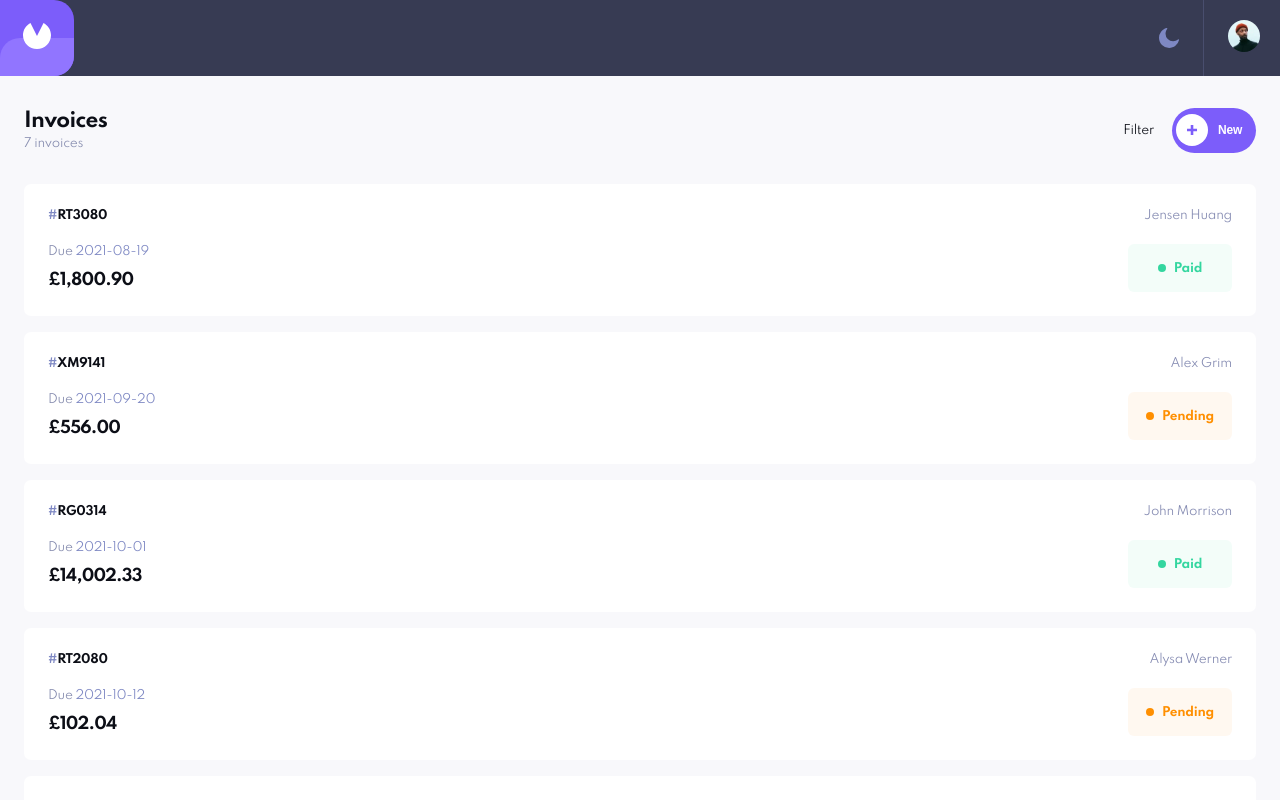
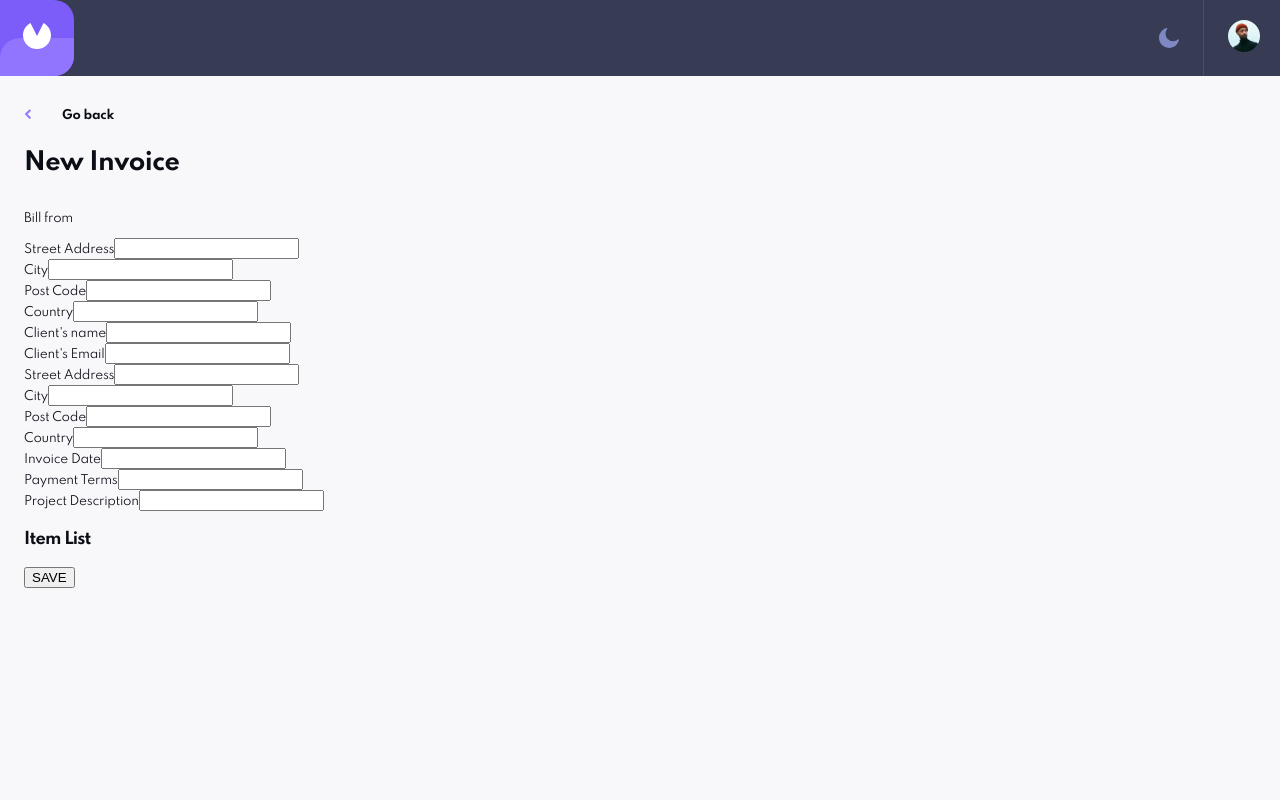
Before and after one commit to kpav33/invoice-app, a React (Create React App) app: page / in a window 1280 px wide. Both pictures are taken after a click on the button "New". Shown: the top 800 px of the page. Built offline with nearby package versions, Linux system fonts and the light colour scheme.

Commit message:
Create new invoice basic functionality

```diff
--- a/src/components/ActionBar.js
+++ b/src/components/ActionBar.js
@@ -3,7 +3,7 @@ import styled from "styled-components";
 
 import { ReactComponent as Plus } from "../assets/icon-plus.svg";
 
-export default function ActionBar({ allInvoices }) {
+export default function ActionBar({ allInvoices, setCreateNewInvoice }) {
   return (
     <StyledActionBarDiv>
       <div>
@@ -19,7 +19,7 @@ export default function ActionBar({ allInvoices }) {
         <PlusIconDiv>
           <Plus />
         </PlusIconDiv>
-        <button>New</button>
+        <button onClick={() => setCreateNewInvoice(true)}>New</button>
       </ActionBarSelectionDiv>
     </StyledActionBarDiv>
   );
--- a/src/components/MainContent.js
+++ b/src/components/MainContent.js
@@ -1,14 +1,31 @@
-import React from "react";
+import React, { useState } from "react";
 import styled from "styled-components";
 
 import ActionBar from "./ActionBar";
 import Invoices from "./Invoices";
+import NewInvoice from "./NewInvoice";
 
 export default function MainContent({ allInvoices, setAllInvoices }) {
+  const [createNewInvoice, setCreateNewInvoice] = useState(false);
+
   return (
     <StyledMain>
-      <ActionBar allInvoices={allInvoices} setAllInvoices={setAllInvoices} />
-      <Invoices allInvoices={allInvoices} setAllInvoices={setAllInvoices} />
+      {!createNewInvoice && (
+        <>
+          <ActionBar
+            allInvoices={allInvoices}
+            setAllInvoices={setAllInvoices}
+            setCreateNewInvoice={setCreateNewInvoice}
+          />
+          <Invoices allInvoices={allInvoices} setAllInvoices={setAllInvoices} />
+        </>
+      )}
+      {createNewInvoice && (
+        <NewInvoice
+          setCreateNewInvoice={setCreateNewInvoice}
+          setAllInvoices={setAllInvoices}
+        />
+      )}
     </StyledMain>
   );
 }
--- /dev/null
+++ b/src/components/NewInvoice.js
@@ -0,0 +1,209 @@
+import React, { useState } from "react";
+import styled from "styled-components";
+import { ReactComponent as ArrowLeft } from "../assets/icon-arrow-left.svg";
+
+export default function NewInvoice({ setCreateNewInvoice, setAllInvoices }) {
+  const [formObject, setFormObject] = useState({
+    streetAddress: "",
+    city: "",
+    postCode: "",
+    country: "",
+    streetAddressClient: "",
+    cityClient: "",
+    postCodeClient: "",
+    countryClient: "",
+    clientEmail: "",
+    clientName: "",
+    invoiceDate: "",
+    paymentTerms: "",
+    projectDescription: "",
+    id: "1",
+    paymentDue: "12-3-2021",
+    total: "1000",
+    status: "pending",
+  });
+
+  console.log(formObject);
+
+  function handleChange(event) {
+    const { name, value } = event.target;
+    //console.log(name);
+    //console.log(value);
+    setFormObject({ ...formObject, [name]: value });
+  }
+
+  function handleSaveClick() {
+    setAllInvoices((prevState) => [...prevState, formObject]);
+  }
+
+  return (
+    <StyledCreateNewInvoiceDiv>
+      <StyledGoBackLink onClick={() => setCreateNewInvoice(false)}>
+        <ArrowLeft /> Go back
+      </StyledGoBackLink>
+      {/* <div>
+        <button onClick={() => setCreateNewInvoice(false)}>Go back</button>
+      </div> */}
+      <h2>New Invoice</h2>
+      <p>Bill from</p>
+      <div>
+        <label htmlFor="streetAddress">Street Address</label>
+        <input
+          type="text"
+          id="streetAddress"
+          name="streetAddress"
+          value={formObject.streetAddress}
+          onChange={handleChange}
+        />
+      </div>
+      <div>
+        <label htmlFor="city">City</label>
+        <input
+          type="text"
+          id="city"
+          name="city"
+          value={formObject.city}
+          onChange={handleChange}
+        />
+      </div>
+      <div>
+        <label htmlFor="postCode">Post Code</label>
+        <input
+          type="text"
+          id="postCode"
+          name="postCode"
+          value={formObject.postCode}
+          onChange={handleChange}
+        />
+      </div>
+      <div>
+        <label htmlFor="country">Country</label>
+        <input
+          type="text"
+          id="country"
+          name="country"
+          value={formObject.country}
+          onChange={handleChange}
+        />
+      </div>
+      <div>
+        <label htmlFor="clientName">Client's name</label>
+        <input
+          type="text"
+          id="clientName"
+          name="clientName"
+          value={formObject.clientName}
+          onChange={handleChange}
+        />
+      </div>
+      <div>
+        <label htmlFor="clientEmail">Client's Email</label>
+        <input
+          type="text"
+          id="clientEmail"
+          name="clientEmail"
+          value={formObject.clientEmail}
+          onChange={handleChange}
+        />
+      </div>
+      <div>
+        <label htmlFor="streetAddressClient">Street Address</label>
+        <input
+          type="text"
+          id="streetAddressClient"
+          name="streetAddressClient"
+          value={formObject.streetAddressClient}
+          onChange={handleChange}
+        />
+      </div>
+      <div>
+        <label htmlFor="cityClient">City</label>
+        <input
+          type="text"
+          id="cityClient"
+          name="cityClient"
+          value={formObject.cityClient}
+          onChange={handleChange}
+        />
+      </div>
+      <div>
+        <label htmlFor="postCodeClient">Post Code</label>
+        <input
+          type="text"
+          id="postCodeClient"
+          name="postCodeClient"
+          value={formObject.postCodeClient}
+          onChange={handleChange}
+        />
+      </div>
+      <div>
+        <label htmlFor="countryClient">Country</label>
+        <input
+          type="text"
+          id="countryClient"
+          name="countryClient"
+          value={formObject.countryClient}
+          onChange={handleChange}
+        />
+      </div>
+      <div>
+        <label htmlFor="invoiceDate">Invoice Date</label>
+        <input
+          type="text"
+          id="invoiceDate"
+          name="invoiceDate"
+          value={formObject.invoiceDate}
+          onChange={handleChange}
+        />
+      </div>
+      <div>
+        <label htmlFor="paymentTerms">Payment Terms</label>
+        <input
+          type="text"
+          id="paymentTerms"
+          name="paymentTerms"
+          value={formObject.paymentTerms}
+          onChange={handleChange}
+        />
+      </div>
+      <div>
+        <label htmlFor="projectDescription">Project Description</label>
+        <input
+          type="text"
+          id="projectDescription"
+          name="projectDescription"
+          value={formObject.projectDescription}
+          onChange={handleChange}
+        />
+      </div>
+      <h3>Item List</h3>
+      <button onClick={handleSaveClick}>SAVE</button>
+    </StyledCreateNewInvoiceDiv>
+  );
+}
+
+const StyledCreateNewInvoiceDiv = styled.div`
+  h2 {
+    font-size: 24px;
+    line-height: 32px;
+    letter-spacing: -0.5px;
+    margin: 24px 0px 32px 0px;
+  }
+`;
+
+const StyledGoBackLink = styled.a`
+  text-decoration: none;
+  font-weight: bold;
+  //margin: 0 24px;
+
+  &:active,
+  :visited,
+  :active,
+  :link {
+    color: initial;
+  }
+
+  svg {
+    margin-right: 28px;
+  }
+`;
```
